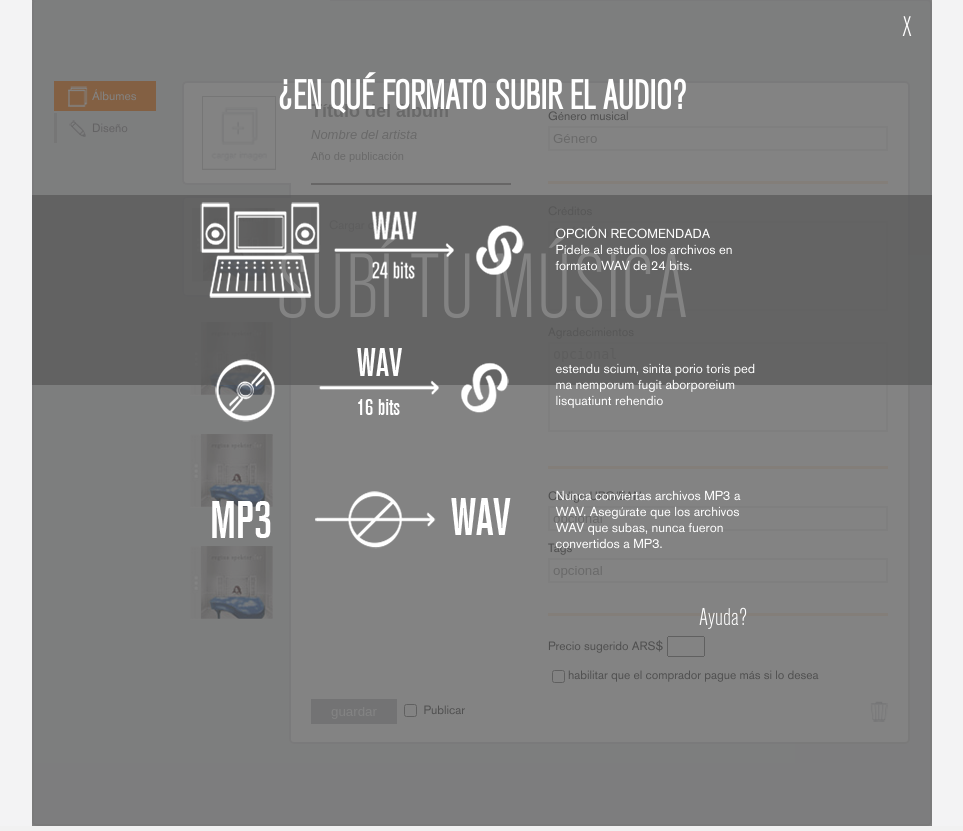
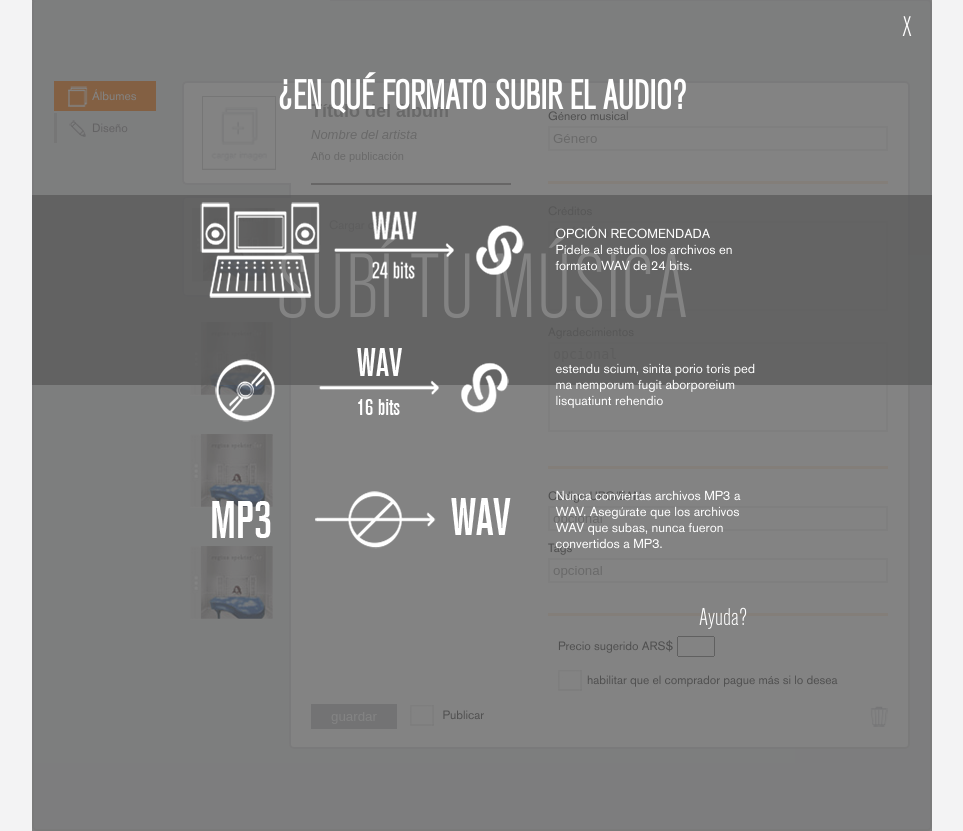
Before and after one commit to fleopardo/sebastian, a PHP site: page /tu-musica.html in a window 1280 px wide. Shown: the part 125-956 px from the top of the page, without its empty margins (158-1121 px from the left). Run offline with PHP 8.4, Linux system fonts and the light colour scheme; some libraries are stand-ins or nearby versions.

Commit message:
funcionalidad al popup y checkbox tuning

```diff
--- a/css/ezmark.css
+++ b/css/ezmark.css
@@ -4,22 +4,18 @@
  **/
 .ez-hide { opacity: 0; filter:alpha(opacity=0); }
 .ez-checkbox {
-	background: transparent url('../images/checkbox-red.png') 0 1px no-repeat;
+	background: transparent url('assets/sp-checkbox.jpg') left top no-repeat;
 	display:inline-block;
+    width: 24px;
+    height: 21px;
+    margin-right: 5px;
 }
 
-.ez-radio {
+.ez-checkbox.ez-checked {
+    background: transparent url('assets/sp-checkbox.jpg') left bottom no-repeat;
+}
+
+/*.ez-radio {
 	background: transparent url('../images/radio-black.png') 0 1px no-repeat;
 	display:inline-block;
-}
-
-.ez-checked { background-position: 0 -18px; }
-.ez-selected { background-position: 0 -19px; }
-
-.ez-checkbox-green {
-	background: transparent url('../images/checkbox-green.png') 0 1px no-repeat;
-	display:inline-block;
-	*display: inline;
-}
-.ez-checked-green { background-position: 0 -18px; }
-.ez-checkbox, .ez-radio { zoom: 1; *display:inline; _height:30px; }
+}*/
--- a/css/global.css
+++ b/css/global.css
@@ -83,6 +83,8 @@ textarea{
 	overflow: hidden;
 	overflow-y: auto;
 }
+
+
 
 /* HEADER */
 
--- a/css/tu-musica.css
+++ b/css/tu-musica.css
@@ -268,6 +268,11 @@
     margin-bottom: 3px;
 }
 
+.tu-musica .content .form-right .checkbox-container label{
+    line-height: 21px;
+    margin-left: 10px;
+}
+
 .tu-musica .content .form-right textarea,
 .tu-musica .content .form-right input[type="text"]{
     width: 97%;
--- a/js/tu-musica.js
+++ b/js/tu-musica.js
@@ -16,6 +16,15 @@ $('.cargar-imagen input[type="file"]').change(function(){
     readURL(this);
 });
 
+var popup_formatos = $('.popup.formatos');
+
+if (popup_formatos.length > 0) {
+    popup_formatos.find('.close').on('click', function (event) {
+        popup_formatos.fadeOut('fast', function(){
+            popup_formatos.remove();
+        });
+    });
+}
 
 
 
@@ -31,6 +40,9 @@ $(".cargar-cancion").sortable({
     }
 });
 
+
+
+$('input[type="checkbox"]').ezMark();
 
 /*
  ** Funcionalidad para crear
@@ -83,6 +95,8 @@ function showSongForm(counterSong, modify){
     createDimmer();
 
     songNode.removeClass("DN");
+
+    $('input[type="checkbox"]').ezMark();
 
     /* Bind Borrar cancion */
     songNode.find(".delete").one("click", function (event) {
--- a/tu-musica.html
+++ b/tu-musica.html
@@ -152,7 +152,7 @@
                             </p>
                         </div>
 
-                        <div class="row suggested-price">
+                        <div class="row suggested-price checkbox-container">
                             <p>
                                 <label for="suggested-price">Precio sugerido ARS$ </label>
                                 <input type="number" id="suggested-price" />
@@ -164,7 +164,7 @@
                     </div>
 
 
-                    <div class="actions">
+                    <div class="actions checkbox-container">
                         <input type="submit" value="guardar"/>
                         <label><input type="checkbox" /> Publicar</label>
                         <a href="#" class="delete" title="Eliminar">Eliminar</a>
@@ -279,7 +279,7 @@
 
     <script src="js/libs/jquery.min.js"></script>
     <script src="js/libs/jquery-ui-1.10.4.custom.min.js"></script>
-	<script type="text/javascript" language="Javascript" src="js/libs/jquery.ezmark.js"></script>
+	<script type="text/javascript" language="Javascript" src="js/libs/jquery.ezmark.min.js"></script>
     <script src="js/libs/jquery.placeholder.js"></script>
     <script src="js/global.js"></script>
     <script src="js/tu-musica.js"></script>
```
Also changed, not shown: css/assets/sp-checkbox.jpg (added).
